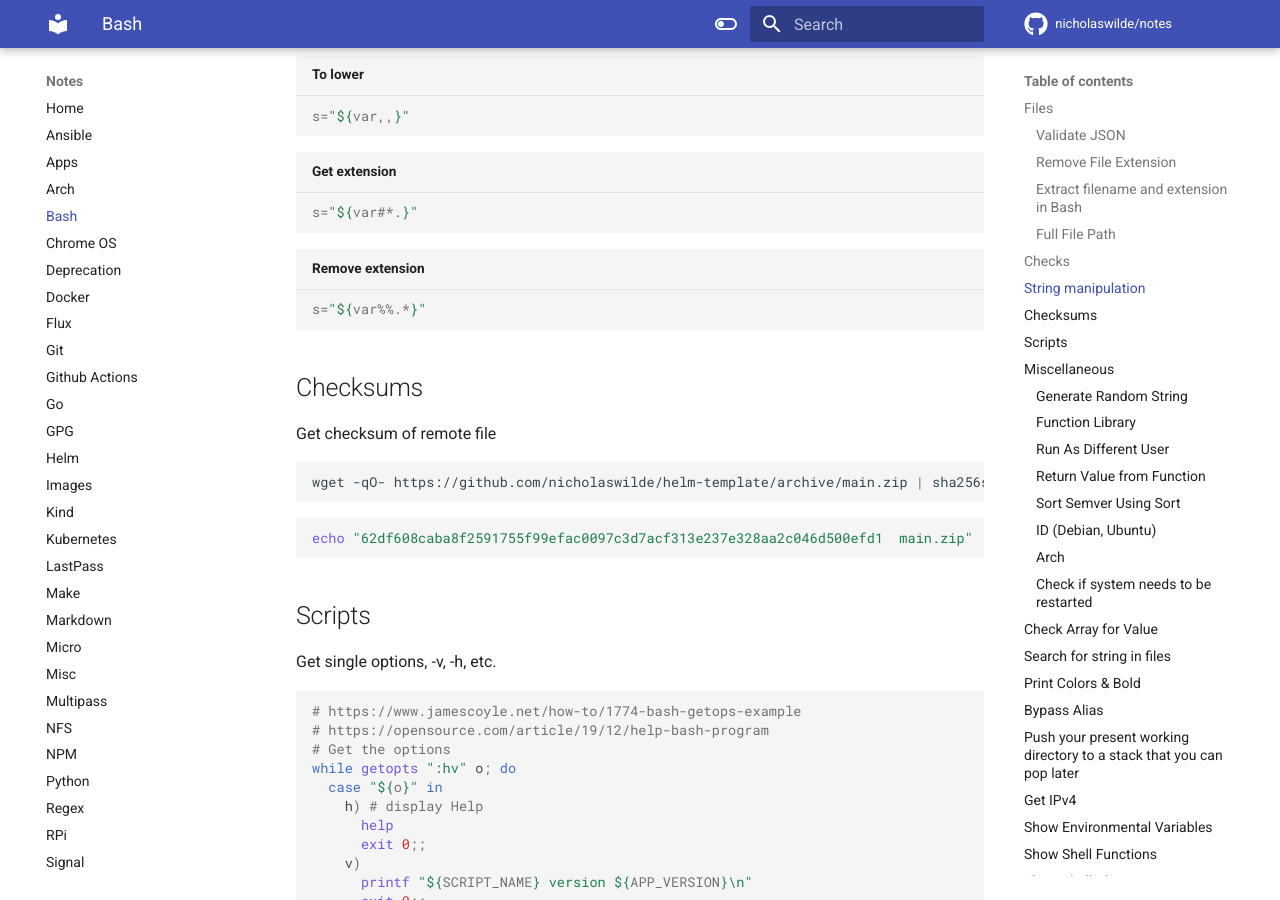
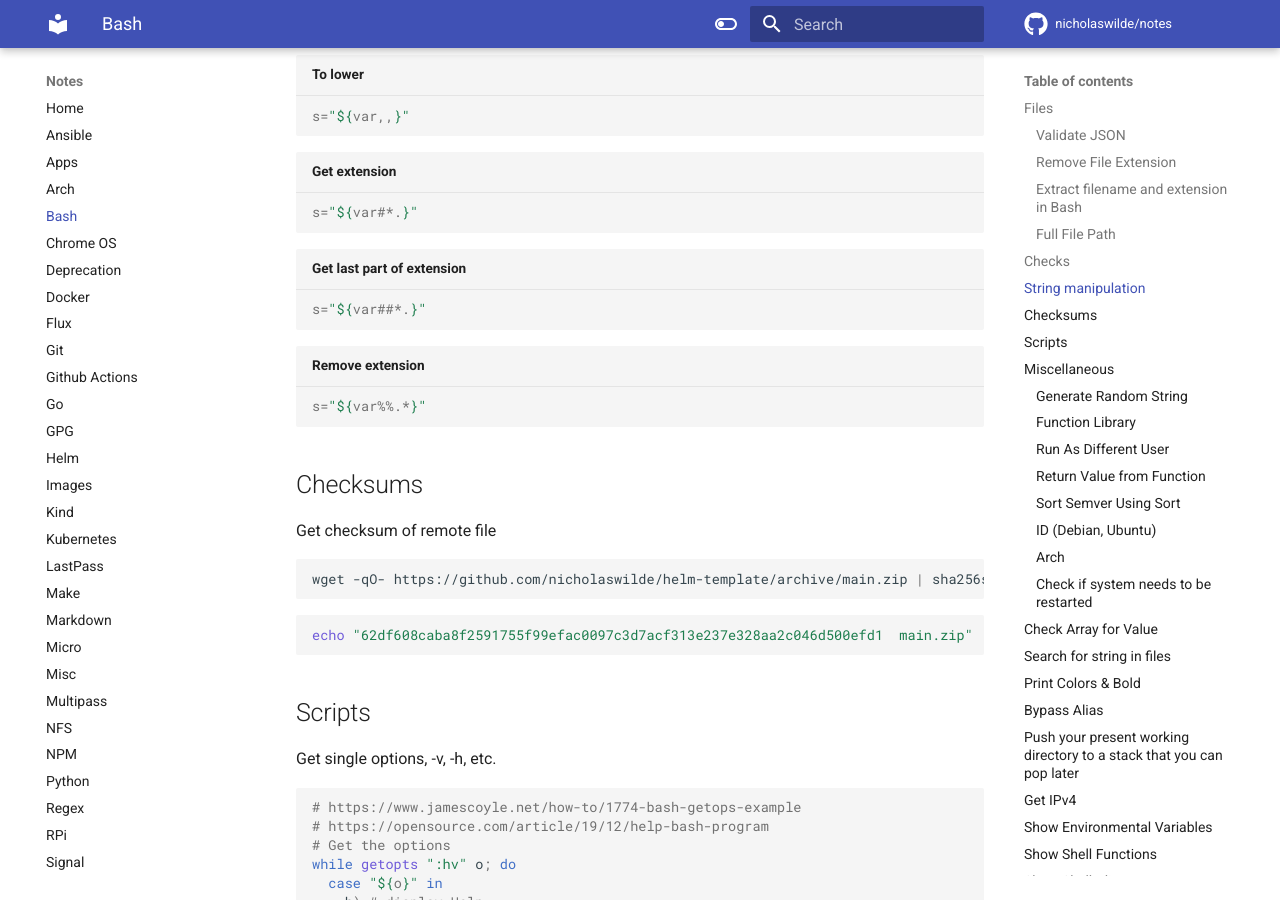
Before and after one commit to nicholaswilde/notes, an MkDocs documentation site: the page built from docs/bash.md, in a window 1280 px wide and 900 px high, scrolled down 3577 px. Built offline with MkDocs 1.6.1 and Material for MkDocs 9.7.7, drawn with Linux system fonts in a browser that asks for light colours; comment, search, counter and statistics services are not loaded.

Commit message:
feat: add get last par of extension
Signed-off-by: nιcнolaѕ wιlde <ncwilde43@gmail.com>

````diff
--- a/docs/bash.md
+++ b/docs/bash.md
@@ -189,6 +189,10 @@ s="${var,,}"
 
 ```shell title="Get extension"
 s="${var#*.}"
+```
+
+```shell title="Get last part of extension"
+s="${var##*.}"
 ```
 
 ```shell title="Remove extension"
````
